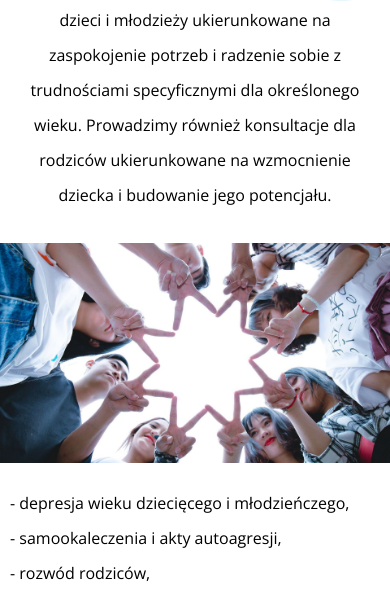
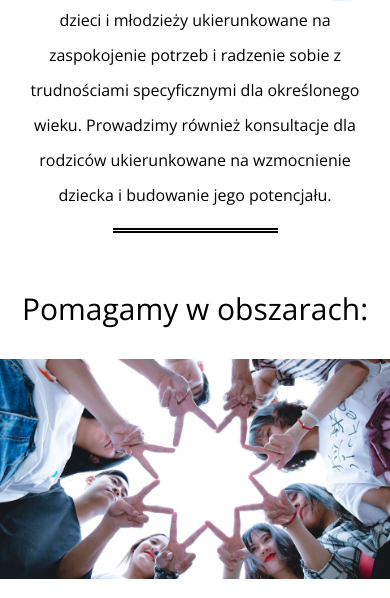
Before and after one commit to Elino1892/Centrum-Psychoterapii-i-edukacji-psychologicznej, a PHP site: page /pages/psychoterapia_dzieci.html in a window 390 px wide. Shown: the part 853-1451 px from the top of the page. Run offline with PHP 8.4, Linux system fonts and the light colour scheme; some libraries are stand-ins or nearby versions.

```diff
--- a/css/main.css
+++ b/css/main.css
@@ -2466,6 +2466,15 @@ html {
   }
 }
 
+.help-title {
+  font-size: 3rem;
+  text-align: center;
+  font-weight: 400;
+  -ms-flex-preferred-size: 100%;
+      flex-basis: 100%;
+  padding: 10px 0 30px;
+}
+
 .assistance__item {
   -webkit-transition: 1s;
   transition: 1s;
--- a/pages/index.html
+++ b/pages/index.html
@@ -72,6 +72,7 @@
 
     <section class="quotation">
     <h1 class="quotation__example">Jesteśmy, aby towarzyszyć w rozwiązywaniu trudności, pokonywaniu kryzysów życiowych, ale także w ciągłym rozwoju i inicjowaniu potrzebnej zmiany.</h1>
+     <hr class="team__border">
   </section>
 
 
--- a/pages/psychoterapia_dzieci.html
+++ b/pages/psychoterapia_dzieci.html
@@ -63,11 +63,13 @@
 
     <section class="quotation quotation-child">
     <h1 class="quotation__example quotation-child__example">W naszym Centrum prowadzimy grupy dla dzieci i młodzieży ukierunkowane na zaspokojenie potrzeb i radzenie sobie z trudnościami specyficznymi dla określonego wieku. Prowadzimy również konsultacje dla rodziców ukierunkowane na wzmocnienie dziecka i budowanie jego potencjału.</h1>
+     <hr class="team__border">
   </section>
 
 
+<h1 class="help-title">Pomagamy w obszarach:</h1>
+  <section class="assistance">
 
-  <section class="assistance">
     <div class="assistance__item">
       <img src="../images/psychoterapia_dzieci/assistance_1.jpg" class="assistance__item-image">
       <p class="assistance__item-description">
--- a/scss/components/psychotherapy_children/_assistance.scss
+++ b/scss/components/psychotherapy_children/_assistance.scss
@@ -1,4 +1,13 @@
+.help-title{
+      font-size: 3rem;
+      text-align: center;
+      font-weight: 400;
+      flex-basis: 100%;
+      padding: 10px 0 30px;
+}
+
 .assistance{
+
   &__item{
     &-image{
       width: 100%;
```
Also changed, not shown: 1 other file.
